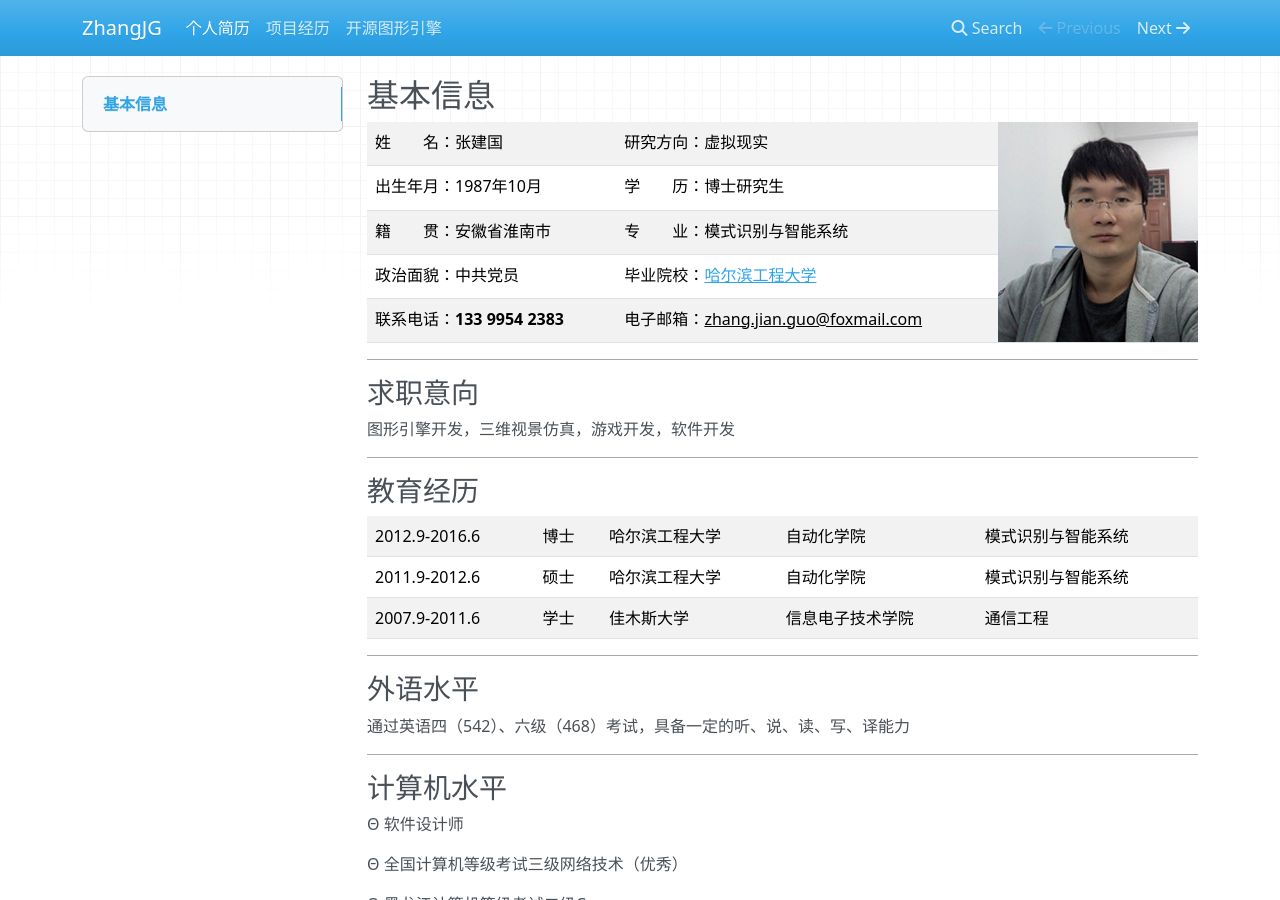
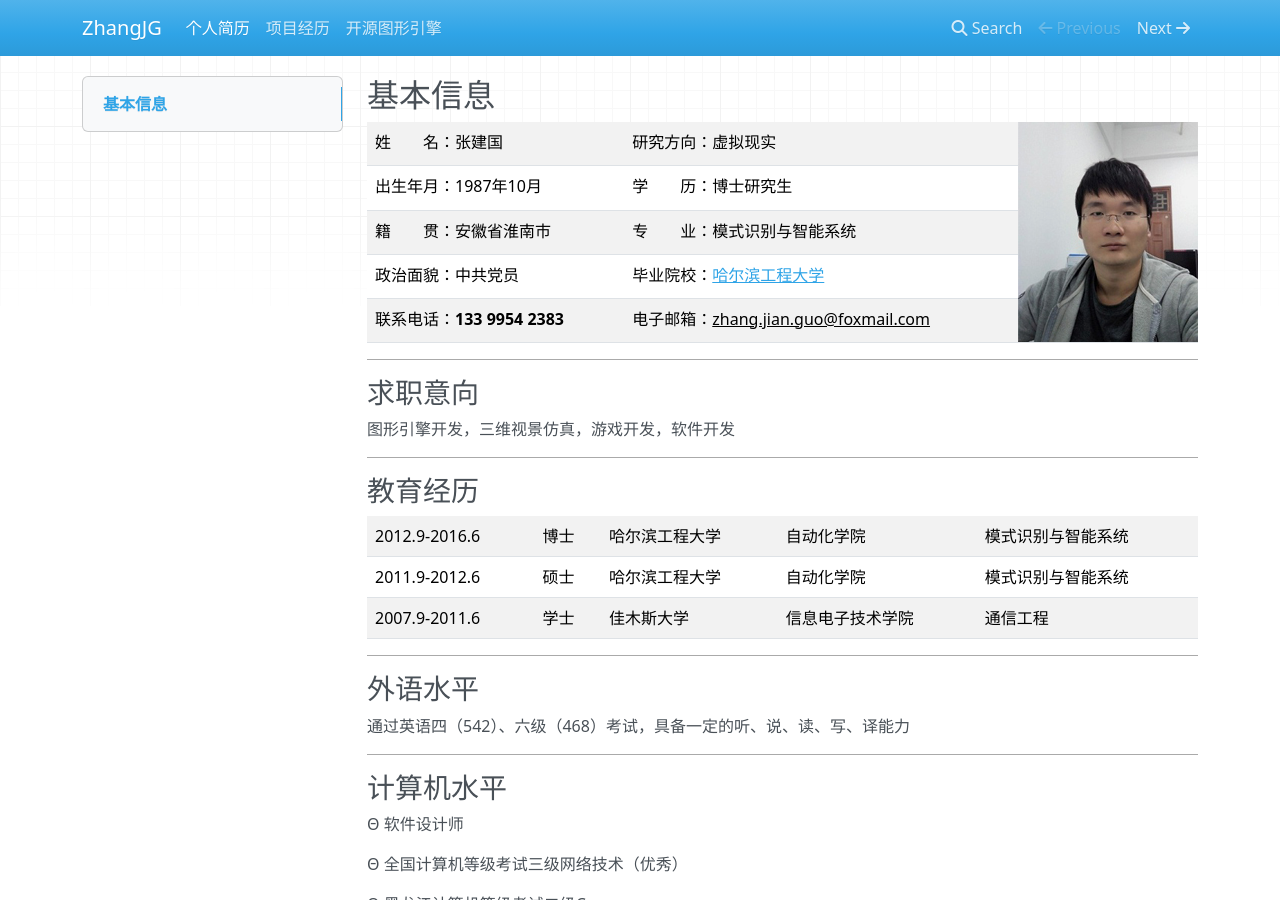
Before and after one commit to 123lab/JerryKit, an MkDocs documentation site: the page built from docs/index.md, in a window 1280 px wide and 900 px high. Built offline with MkDocs 1.6.1, drawn with Linux system fonts in a browser that asks for light colours; nearby versions of some CDN libraries; old or Windows-style settings are respelled for this version of MkDocs.

Commit message:
modify photo size

```diff
--- a/docs/index.md
+++ b/docs/index.md
@@ -4,7 +4,7 @@
   <tr>
     <td>姓  名：张建国</td>
     <td>研究方向：虚拟现实</td>
-	<td rowspan="5" width= "200" height="220" background="../images/myself.jpg"></td>
+	<td rowspan="5" width= "180" height="220" background="../images/myself.jpg"></td>
   </tr>
   <tr>
     <td>出生年月：1987年10月</td>
```
Also changed, not shown: docs/images/myself.jpg, docs/images/myself2.jpg (deleted).
